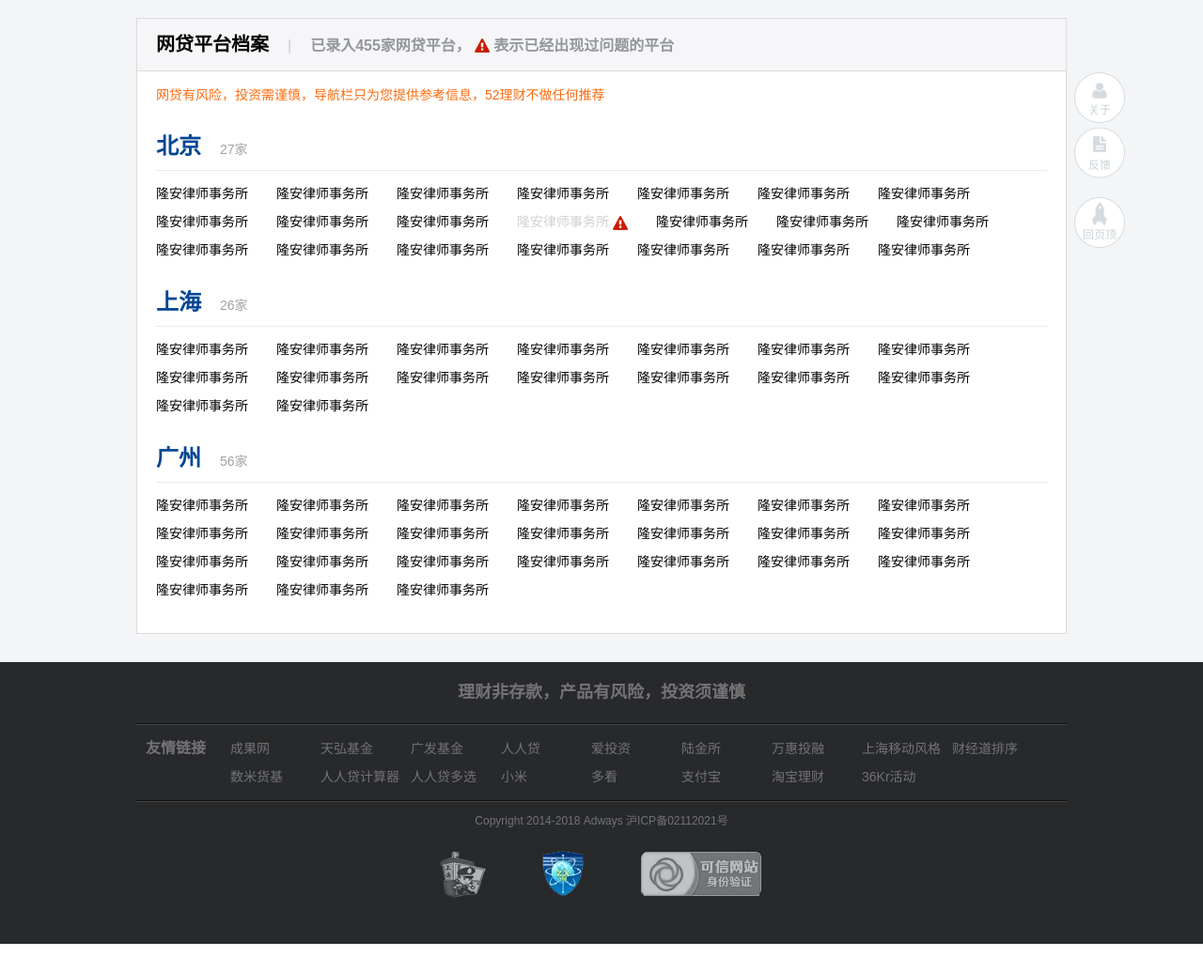
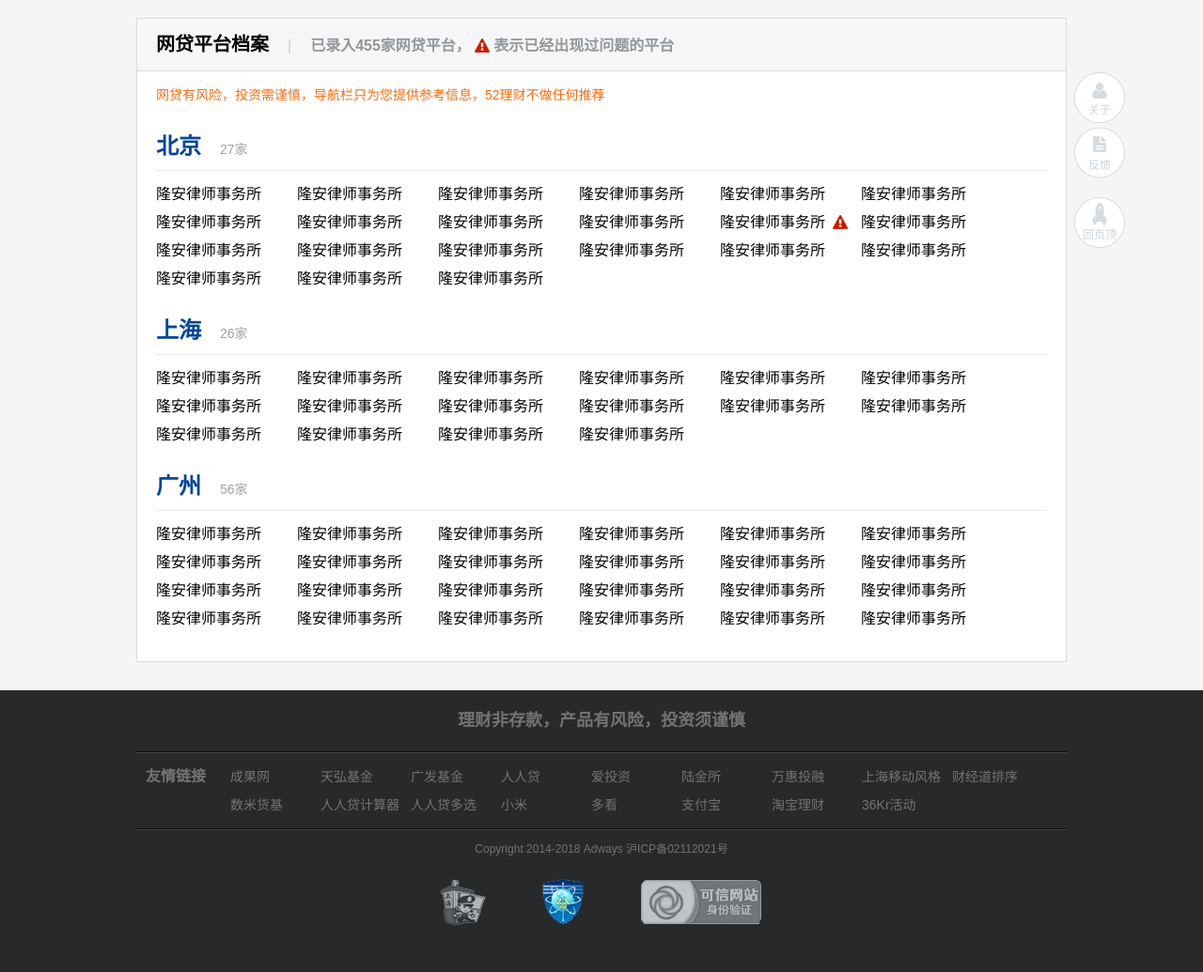
Before and after one commit to iourt/dev, a PHP site: page /page_03.php in a window 1280 px wide. Shown: the part 225-1260 px from the top of the page at 94% size. Before the commit the page ends 1230 px from the top, so only its background shows below. Run offline with PHP 8.4, Linux system fonts and the light colour scheme.

Commit message:
url list

```diff
--- a/page_03.php
+++ b/page_03.php
@@ -45,7 +45,7 @@
                 <a href="">隆安律师事务所</a>
                 <a href="">隆安律师事务所</a>
                 <a href="">隆安律师事务所</a>
-        		<a class="warning" href="">隆安律师事务所</a>
+        		<a href="">隆安律师事务所<em class="warning">&nbsp;<em></a>
                 <a href="">隆安律师事务所</a>
                 <a href="">隆安律师事务所</a>
                 <a href="">隆安律师事务所</a>
--- a/themes/global.css
+++ b/themes/global.css
@@ -607,9 +607,9 @@
 	.list_url dt{ font-size:24px; font-weight:bold; color:#034694; border-bottom:1px solid #ebebeb; padding:10px 0; }
 	.list_url dt span{ color:#a0a0a0; font-size:14px; padding-left:20px; font-weight:normal; }
 	.list_url dd{ padding:10px 0; }
-	.list_url dd a{ display:block; float:left; line-height:30px; margin-right:30px; font-size:14px; color:#000; white-space:nowrap; font-family:"Microsoft YaHei"; }
+	.list_url dd a{ display:block; float:left; line-height:30px; width:150px; font-size:16px; color:#000; white-space:nowrap; font-family:"Microsoft YaHei"; }
 	.list_url dd a:hover{ color:#1663ff; }
-	.list_url dd a.warning{ background:url(images/icon_warning.png) no-repeat right center; padding-right:20px; color:#d0d0d0; }
+	.list_url dd a .warning{ background:url(images/icon_warning.png) no-repeat right center; padding:0 10px; color:#d0d0d0; }
 	.list_url dd a:hover.warning{ color:#1663ff; }
 
 
```
